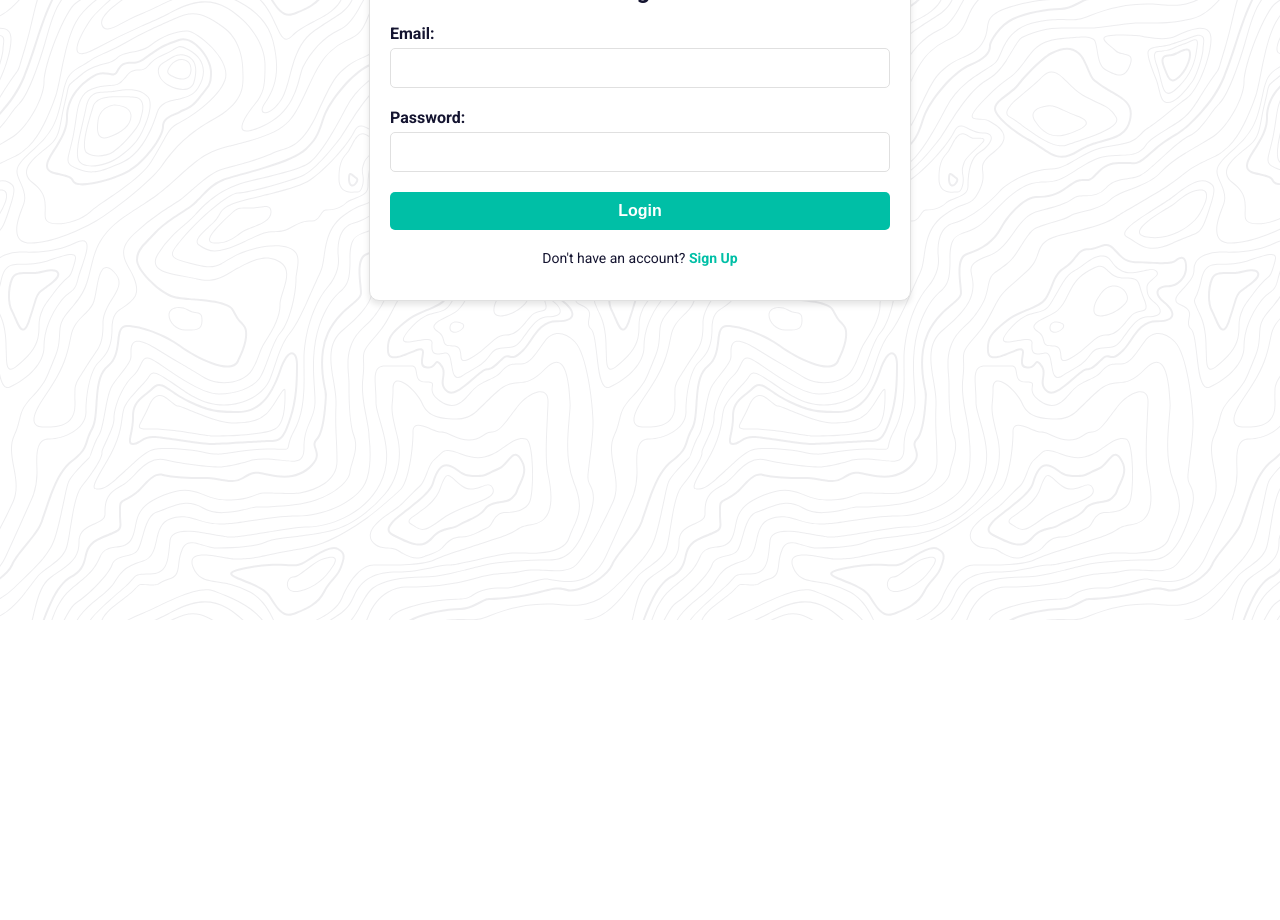
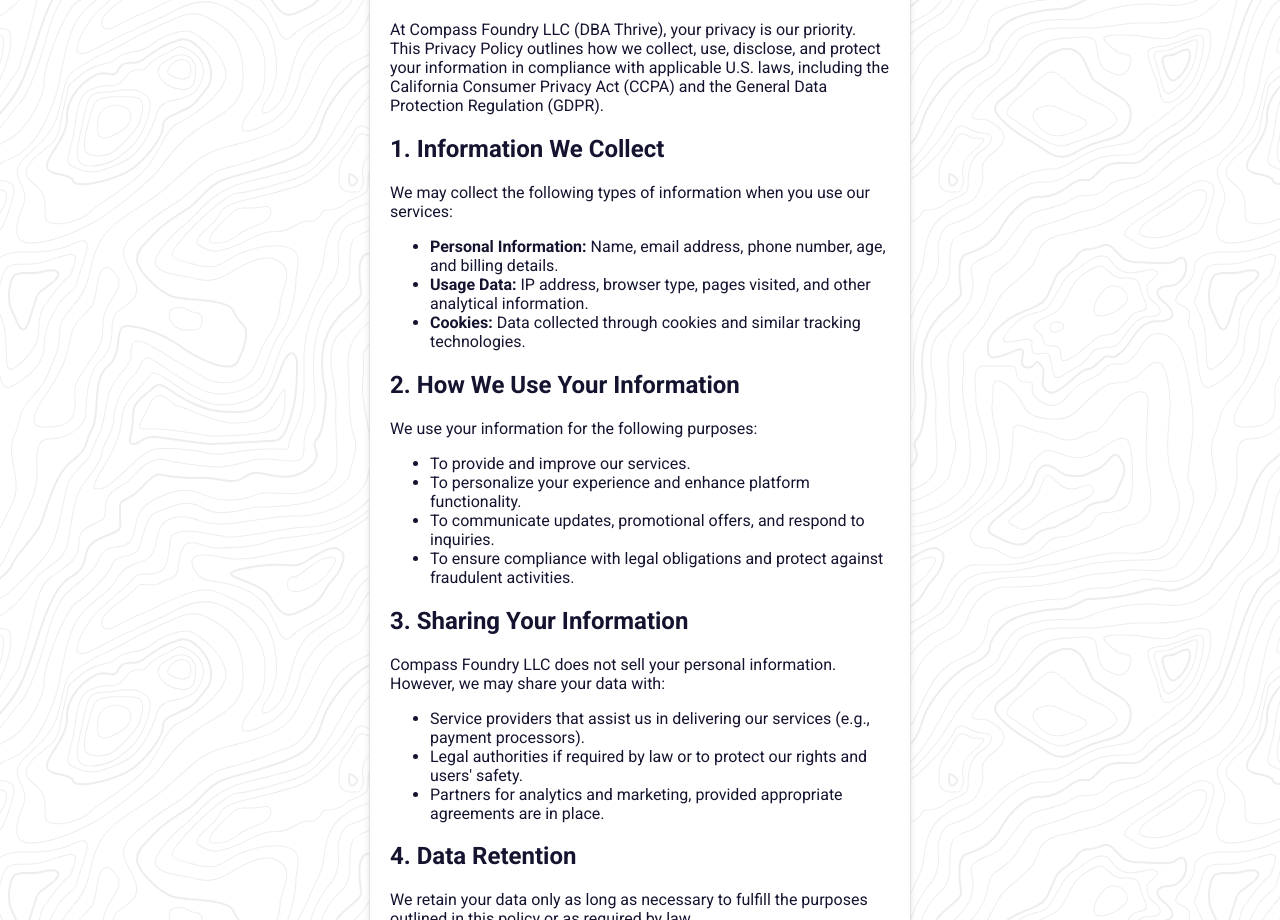
Before and after one commit to CompassFoundry/LifeGPA, a React (Create React App) app in the folder frontend/: page /privacy-policy in a window 1280 px wide. Before the commit this address led to /login. Shown: the part 180-1100 px from the top of the page. Before the commit the page ends 800 px from the top, so only its background shows below. Built offline with nearby package versions, Linux system fonts and the light colour scheme; no server answers.

Commit message:
terms and privacy policy

```diff
--- a/frontend/src/App.js
+++ b/frontend/src/App.js
@@ -7,6 +7,8 @@
 } from 'react-router-dom'
 import RegisterUser from '@components/Auth/RegisterUser'
 import LoginUser from '@components/Auth/LoginUser'
+import TermsOfService from '@components/Auth/TermsOfService'
+import PrivacyPolicy from '@components/Auth/PrivacyPolicy'
 import ProtectedRoute from '@components/Auth/ProtectedRoute'
 import LoadingSpinner from '@components/Global/LoadingSpinner'
 import LandingPage from '@components/Landing/LandingPage'
@@ -102,6 +104,8 @@
             <Route path='/' element={<LandingPage />} />
             <Route path='/register' element={<RegisterUser />} />
             <Route path='/login' element={<LoginUser />} />
+            <Route path='/terms-of-service' element={<TermsOfService />} />
+            <Route path='/privacy-policy' element={<PrivacyPolicy />} />
 
             {/* Protected Routes */}
             <Route
--- a/frontend/src/Components/Auth/Auth.module.css
+++ b/frontend/src/Components/Auth/Auth.module.css
@@ -100,3 +100,12 @@
 .toggleLink:hover {
   color: #008f78;
 }
+
+.agreementText {
+  font-size: 12px;
+  text-align: center;
+}
+
+.address {
+  margin: 20px;
+}
--- /dev/null
+++ b/frontend/src/Components/Auth/PrivacyPolicy.js
@@ -0,0 +1,126 @@
+import React from 'react'
+import { Link } from 'react-router-dom'
+import styles from './Auth.module.css'
+
+const PrivacyPolicy = () => {
+  return (
+    <div className={styles.container}>
+      <h1 className={styles.heading}>Privacy Policy</h1>
+
+      <p className={styles.paragraph}>
+        At Compass Foundry LLC (DBA Thrive), your privacy is our priority. This
+        Privacy Policy outlines how we collect, use, disclose, and protect your
+        information in compliance with applicable U.S. laws, including the
+        California Consumer Privacy Act (CCPA) and the General Data Protection
+        Regulation (GDPR).
+      </p>
+
+      <h2 className={styles.subheading}>1. Information We Collect</h2>
+      <p className={styles.paragraph}>
+        We may collect the following types of information when you use our
+        services:
+        <ul className={styles.list}>
+          <li>
+            <strong>Personal Information:</strong> Name, email address, phone
+            number, age, and billing details.
+          </li>
+          <li>
+            <strong>Usage Data:</strong> IP address, browser type, pages
+            visited, and other analytical information.
+          </li>
+          <li>
+            <strong>Cookies:</strong> Data collected through cookies and similar
+            tracking technologies.
+          </li>
+        </ul>
+      </p>
+
+      <h2 className={styles.subheading}>2. How We Use Your Information</h2>
+      <p className={styles.paragraph}>
+        We use your information for the following purposes:
+        <ul className={styles.list}>
+          <li>To provide and improve our services.</li>
+          <li>
+            To personalize your experience and enhance platform functionality.
+          </li>
+          <li>
+            To communicate updates, promotional offers, and respond to
+            inquiries.
+          </li>
+          <li>
+            To ensure compliance with legal obligations and protect against
+            fraudulent activities.
+          </li>
+        </ul>
+      </p>
+
+      <h2 className={styles.subheading}>3. Sharing Your Information</h2>
+      <p className={styles.paragraph}>
+        Compass Foundry LLC does not sell your personal information. However, we
+        may share your data with:
+        <ul className={styles.list}>
+          <li>
+            Service providers that assist us in delivering our services (e.g.,
+            payment processors).
+          </li>
+          <li>
+            Legal authorities if required by law or to protect our rights and
+            users' safety.
+          </li>
+          <li>
+            Partners for analytics and marketing, provided appropriate
+            agreements are in place.
+          </li>
+        </ul>
+      </p>
+
+      <h2 className={styles.subheading}>4. Data Retention</h2>
+      <p className={styles.paragraph}>
+        We retain your data only as long as necessary to fulfill the purposes
+        outlined in this policy or as required by law.
+      </p>
+
+      <h2 className={styles.subheading}>5. Your Rights</h2>
+      <p className={styles.paragraph}>
+        As a user, you have the following rights under U.S. privacy laws:
+        <ul className={styles.list}>
+          <li>Access your data and request a copy.</li>
+          <li>Correct inaccuracies in your data.</li>
+          <li>Request deletion of your data, subject to legal requirements.</li>
+          <li>Opt-out of data sharing for targeted advertising.</li>
+        </ul>
+        To exercise these rights, contact us at{' '}
+        <strong>privacy@compassfoundry.com</strong>.
+      </p>
+
+      <h2 className={styles.subheading}>6. Security Measures</h2>
+      <p className={styles.paragraph}>
+        We implement robust security measures to protect your data, including
+        encryption, secure servers, and regular security audits. However, no
+        system is completely secure, and we cannot guarantee absolute data
+        security.
+      </p>
+
+      <h2 className={styles.subheading}>7. Changes to This Policy</h2>
+      <p className={styles.paragraph}>
+        Compass Foundry LLC reserves the right to update this Privacy Policy.
+        Changes will be communicated via email or a prominent notice on our
+        platform. Continued use of our services constitutes acceptance of the
+        updated policy.
+      </p>
+
+      <h2 className={styles.subheading}>8. Contact Information</h2>
+      <p className={styles.paragraph}>
+        If you have any questions or concerns about this Privacy Policy, please
+        contact us at:
+        <strong> privacy@compassfoundry.com</strong>.
+      </p>
+
+      <Link to='/login' className={styles.backLink}>
+        Return to Login
+      </Link>
+    </div>
+  )
+}
+
+export default PrivacyPolicy
--- a/frontend/src/Components/Auth/RegisterUser.js
+++ b/frontend/src/Components/Auth/RegisterUser.js
@@ -4,7 +4,7 @@
 import { supabase } from '../../supabaseClient'
 
 const RegisterUser = () => {
-  const [email, setEmail] = useState('') // Email for auth and users table
+  const [email, setEmail] = useState('')
   const [password, setPassword] = useState('')
   const [message, setMessage] = useState('')
   const navigate = useNavigate()
@@ -13,29 +13,20 @@
     e.preventDefault()
 
     try {
-      // Step 1: Register the user with Supabase Auth
-      const { data, error } = await supabase.auth.signUp({
-        email, // The email used for authentication
-        password,
-      })
-
+      const { data, error } = await supabase.auth.signUp({ email, password })
       if (error) {
-        // Handle errors during authentication
         setMessage(`Error: ${error.message}`)
       } else {
-        // Step 2: Insert into `users` table if registration succeeds
         const { user } = data
         if (user) {
           const { error: dbError } = await supabase.from('users').insert({
-            user_id: user.id, // The unique ID from Supabase Auth
-            email: user.email, // Save the same email
-            role: 'user', // Assign default role
+            user_id: user.id,
+            email: user.email,
+            role: 'user',
           })
-
           if (dbError) {
             setMessage(`Error saving user data: ${dbError.message}`)
           } else {
-            // Redirect to /home after successful registration
             setMessage('Registration successful! Redirecting...')
             navigate('/home')
           }
@@ -82,6 +73,17 @@
         </button>
         {message && <p className={styles.message}>{message}</p>}
       </form>
+      <p className={styles.agreementText}>
+        By clicking <strong>Sign Up</strong>, you agree to our{' '}
+        <Link to='/terms-of-service' className={styles.toggleLink}>
+          Terms of Service
+        </Link>{' '}
+        and{' '}
+        <Link to='/privacy-policy' className={styles.toggleLink}>
+          Privacy Policy
+        </Link>
+        .
+      </p>
       <p className={styles.toggleText}>
         Already signed up?{' '}
         <Link to='/login' className={styles.toggleLink}>
--- /dev/null
+++ b/frontend/src/Components/Auth/TermsOfService.js
@@ -0,0 +1,115 @@
+import React from 'react'
+import { Link } from 'react-router-dom'
+import styles from './Auth.module.css'
+
+const TermsOfService = () => {
+  return (
+    <div className={styles.container}>
+      <h1 className={styles.heading}>Terms of Service</h1>
+
+      <p className={styles.paragraph}>
+        Welcome to Thrive. By accessing or using our services, you agree to be
+        bound by the following terms and conditions. If you do not agree, you
+        may not use our platform.
+      </p>
+
+      <h2 className={styles.subheading}>1. Acceptance of Terms</h2>
+      <p className={styles.paragraph}>
+        These Terms of Service ("Terms") constitute a legally binding agreement
+        between you ("User") and Compass Foundry LLC (DBA Thrive). ("Company,"
+        "we," or "us"). By using our platform, you confirm that you have read,
+        understood, and agree to these Terms.
+      </p>
+
+      <h2 className={styles.subheading}>2. Eligibility</h2>
+      <p className={styles.paragraph}>
+        You must be at least 18 years of age or the age of majority in your
+        jurisdiction to use our services. By registering an account, you affirm
+        that you meet these requirements.
+      </p>
+
+      <h2 className={styles.subheading}>3. User Responsibilities</h2>
+      <p className={styles.paragraph}>
+        Users agree to:
+        <ul className={styles.list}>
+          <li>
+            Provide accurate and up-to-date information during registration and
+            account use.
+          </li>
+          <li>Maintain the confidentiality of their account credentials.</li>
+          <li>
+            Refrain from using our platform for unlawful activities, harassment,
+            or spreading malicious content.
+          </li>
+        </ul>
+      </p>
+
+      <h2 className={styles.subheading}>4. Intellectual Property</h2>
+      <p className={styles.paragraph}>
+        All content, trademarks, logos, and other intellectual property on our
+        platform are owned by Company or licensed to us. Users are prohibited
+        from copying, distributing, or using our intellectual property without
+        explicit permission.
+      </p>
+
+      <h2 className={styles.subheading}>5. Prohibited Activities</h2>
+      <p className={styles.paragraph}>
+        Users may not:
+        <ul className={styles.list}>
+          <li>
+            Engage in activities that disrupt or damage our services or
+            infrastructure.
+          </li>
+          <li>
+            Attempt to gain unauthorized access to our systems or user accounts.
+          </li>
+          <li>
+            Upload or share content that is obscene, defamatory, or violates the
+            rights of others.
+          </li>
+        </ul>
+      </p>
+
+      <h2 className={styles.subheading}>6. Limitation of Liability</h2>
+      <p className={styles.paragraph}>
+        To the fullest extent permitted by law, Company is not liable for any
+        damages arising from your use of our services. This includes, but is not
+        limited to, indirect, incidental, or consequential damages.
+      </p>
+
+      <h2 className={styles.subheading}>7. Privacy Policy</h2>
+      <p className={styles.paragraph}>
+        Your use of our platform is also governed by our Privacy Policy, which
+        explains how we collect, use, and protect your data. By using our
+        services, you consent to our data practices as outlined in the Privacy
+        Policy.
+      </p>
+
+      <h2 className={styles.subheading}>8. Modifications to Terms</h2>
+      <p className={styles.paragraph}>
+        We reserve the right to update these Terms at any time. Changes will be
+        effective immediately upon posting on our website. Continued use of our
+        services constitutes your acceptance of the updated Terms.
+      </p>
+
+      <h2 className={styles.subheading}>9. Governing Law</h2>
+      <p className={styles.paragraph}>
+        These Terms are governed by the laws of the United States and the state
+        in which Company is headquartered. Any disputes will be resolved in the
+        courts of that jurisdiction.
+      </p>
+
+      <h2 className={styles.subheading}>10. Contact Information</h2>
+      <p className={styles.paragraph}>
+        If you have any questions about these Terms, please contact us at
+        support@compassfoundry.com.
+      </p>
+
+      <Link to='/login' className={styles.backLink}>
+        Return to Login
+      </Link>
+    </div>
+  )
+}
+
+export default TermsOfService
```
